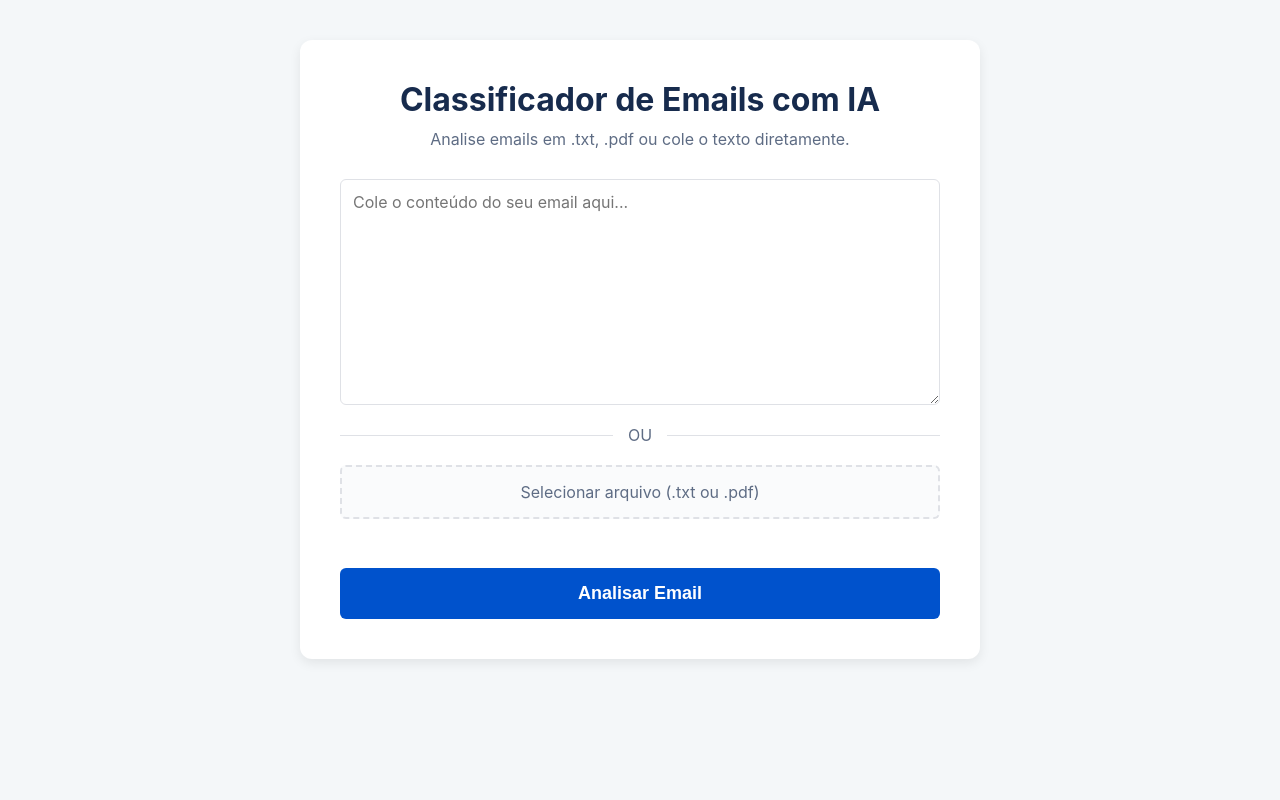
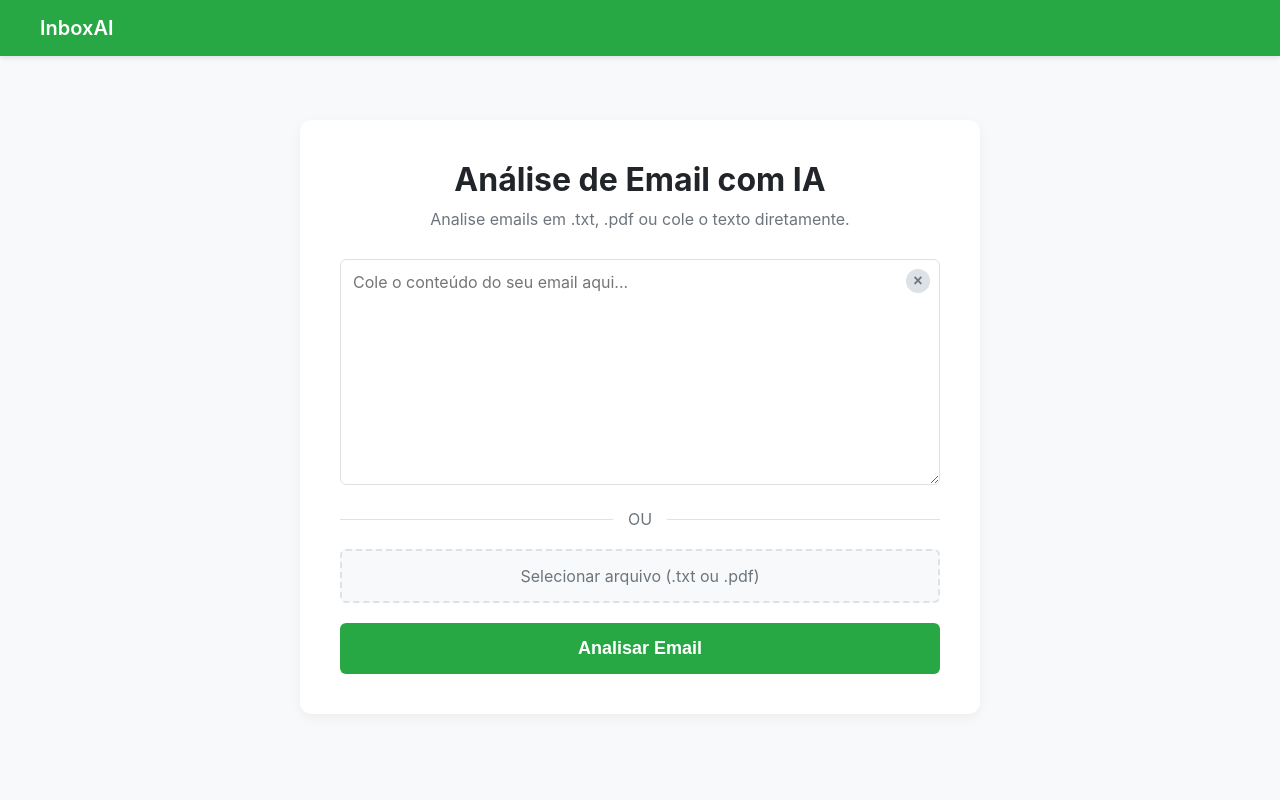
Before and after one commit to murillodmf/email-ai-classifier, a Flask app: page / in a window 1280 px wide. Run offline with Flask 3, Linux system fonts and the light colour scheme.

Commit message:
Alteracoes no visual da aplicacao

```diff
--- a/static/style.css
+++ b/static/style.css
@@ -1,18 +1,32 @@
 :root {
-    --primary-color: #0052cc;
-    --primary-hover: #0041a3;
-    --border-color: #dfe1e6;
-    --bg-light: #f4f7f9;
-    --text-color: #172b4d;
-    --text-light: #5e6c84;
+    --primary-color: #28a745;
+    --primary-hover: #218838;
+    --border-color: #dee2e6;
+    --bg-light: #f8f9fa;
+    --text-color: #212529;
+    --text-light: #6c757d;
     --white: #ffffff;
-    --shadow: 0 4px 12px rgba(0, 0, 0, 0.08);
+    --shadow: 0 4px 12px rgba(0, 0, 0, 0.05);
 }
 
 * {
     box-sizing: border-box;
     margin: 0;
     padding: 0;
+}
+
+.top-bar {
+    width: 100%;
+    background-color: var(--primary-color);
+    color: var(--white);
+    padding: 16px 40px;
+    font-size: 20px;
+    font-weight: 600;
+    position: fixed;
+    top: 0;
+    left: 0;
+    z-index: 1000;
+    box-shadow: 0 2px 5px rgba(0,0,0,0.1);
 }
 
 body {
@@ -23,6 +37,7 @@ body {
     justify-content: center;
     align-items: flex-start;
     padding: 40px 20px;
+    padding-top: 120px;
     min-height: 100vh;
 }
 
@@ -52,6 +67,10 @@ h1 {
     flex-direction: column;
 }
 
+.textarea-container {
+    position: relative;
+}
+
 textarea {
     width: 100%;
     min-height: 150px;
@@ -61,12 +80,36 @@ textarea {
     font-family: inherit;
     font-size: 16px;
     resize: vertical;
+    padding-right: 40px;
 }
 
 textarea:focus {
     outline: none;
     border-color: var(--primary-color);
-    box-shadow: 0 0 0 2px rgba(0, 82, 204, 0.2);
+    box-shadow: 0 0 0 2px rgba(40, 167, 69, 0.2);
+}
+
+.clear-btn {
+    position: absolute;
+    top: 10px;
+    right: 10px;
+    width: 24px;
+    height: 24px;
+    border-radius: 50%;
+    border: none;
+    background-color: var(--border-color);
+    color: var(--text-light);
+    font-size: 16px;
+    font-weight: bold;
+    cursor: pointer;
+    display: flex;
+    align-items: center;
+    justify-content: center;
+    line-height: 1;
+}
+.clear-btn:hover {
+    background-color: #c1c7d0;
+    color: var(--text-color);
 }
 
 .divider {
@@ -76,14 +119,11 @@ textarea:focus {
     margin: 20px 0;
     color: var(--text-light);
 }
-
-.divider::before,
-.divider::after {
+.divider::before, .divider::after {
     content: '';
     flex: 1;
     border-bottom: 1px solid var(--border-color);
 }
-
 .divider span {
     padding: 0 15px;
 }
@@ -96,7 +136,7 @@ input[type="file"] {
     display: block;
     width: 100%;
     padding: 15px;
-    background-color: #fafbfc;
+    background-color: #f8f9fa;
     border: 2px dashed var(--border-color);
     border-radius: 6px;
     text-align: center;
@@ -106,20 +146,54 @@ input[type="file"] {
 }
 
 .file-label:hover {
-    background-color: #ebecf0;
-    border-color: #c1c7d0;
+    background-color: #eaf7ec;
+    border-color: var(--primary-color);
+    color: var(--primary-hover);
+}
+
+.file-display {
+    display: none;
+    justify-content: space-between;
+    align-items: center;
+    background-color: #f8f9fa;
+    border: 1px solid var(--border-color);
+    border-radius: 6px;
+    padding: 10px 15px;
+    margin-top: 10px;
 }
 
 .file-name-display {
-    display: block;
-    text-align: center;
-    margin-top: 10px;
-    color: var(--text-light);
+    color: var(--text-color);
     font-style: italic;
-    height: 1.2em;
+    white-space: nowrap;
+    overflow: hidden;
+    text-overflow: ellipsis;
+    padding-right: 10px;
 }
 
-button {
+.remove-btn {
+    width: 24px;
+    height: 24px;
+    border-radius: 50%;
+    border: none;
+    background-color: var(--border-color);
+    color: var(--text-light);
+    font-size: 16px;
+    font-weight: bold;
+    cursor: pointer;
+    display: flex;
+    align-items: center;
+    justify-content: center;
+    line-height: 1;
+    flex-shrink: 0;
+}
+.remove-btn:hover {
+    background-color: #c1c7d0;
+    color: var(--text-color);
+}
+
+
+button[type="submit"] {
     width: 100%;
     padding: 15px;
     margin-top: 20px;
@@ -133,7 +207,7 @@ button {
     transition: background-color 0.2s;
 }
 
-button:hover {
+button[type="submit"]:hover {
     background-color: var(--primary-hover);
 }
 
@@ -189,17 +263,17 @@ h2 {
 }
 
 .badge.produtivo {
-    background-color: #e6f7ff;
-    color: #0052cc;
+    background-color: #eaf7ec;
+    color: var(--primary-hover);
 }
 
 .badge.improdutivo {
     background-color: #f8f9fa;
-    color: #5e6c84;
+    color: var(--text-light);
 }
 
 .response-box {
-    background-color: #fafbfc;
+    background-color: #f8f9fa;
     border: 1px solid var(--border-color);
     border-radius: 6px;
     padding: 15px;
--- a/templates/index.html
+++ b/templates/index.html
@@ -3,18 +3,25 @@
 <head>
     <meta charset="UTF-8">
     <meta name="viewport" content="width=device-width, initial-scale=1.0">
-    <title>Classificador de Emails</title>
+    <title>InboxAI</title>
     <link rel="stylesheet" href="{{ url_for('static', filename='style.css') }}">
 </head>
 <body>
 
+    <header class="top-bar">
+        InboxAI
+    </header>
+
     <div class="container">
-        <h1>Classificador de Emails com IA</h1>
+        <h1>Análise de Email com IA</h1>
         <p class="subtitle">Analise emails em .txt, .pdf ou cole o texto diretamente.</p>
 
         <form id="email-form">
 
-            <textarea id="email-text" placeholder="Cole o conteúdo do seu email aqui..." rows="10"></textarea>
+            <div class="textarea-container">
+                <textarea id="email-text" placeholder="Cole o conteúdo do seu email aqui..." rows="10"></textarea>
+                <button type="button" id="clear-text-btn" class="clear-btn" title="Limpar texto">&times;</button>
+            </div>
 
             <div class="divider">
                 <span>OU</span>
@@ -24,17 +31,19 @@
                 <span>Selecionar arquivo (.txt ou .pdf)</span>
                 <input type="file" id="file-upload" accept=".txt,.pdf">
             </label>
-            <span id="file-name" class="file-name-display"></span>
+
+            <div id="file-display-container" class="file-display">
+                <span id="file-name" class="file-name-display"></span>
+                <button type="button" id="remove-file-btn" class="remove-btn" title="Remover arquivo">&times;</button>
+            </div>
 
             <button type="submit" id="submit-button">Analisar Email</button>
         </form>
-
 
         <div class="loader-container" id="loader">
             <div class="loader"></div>
             <p>Analisando... Isso pode levar alguns segundos.</p>
         </div>
-
 
         <div id="results">
             <h2>Resultado da Análise</h2>
```
Also changed, not shown: static/script.js (+27 -8 lines).
